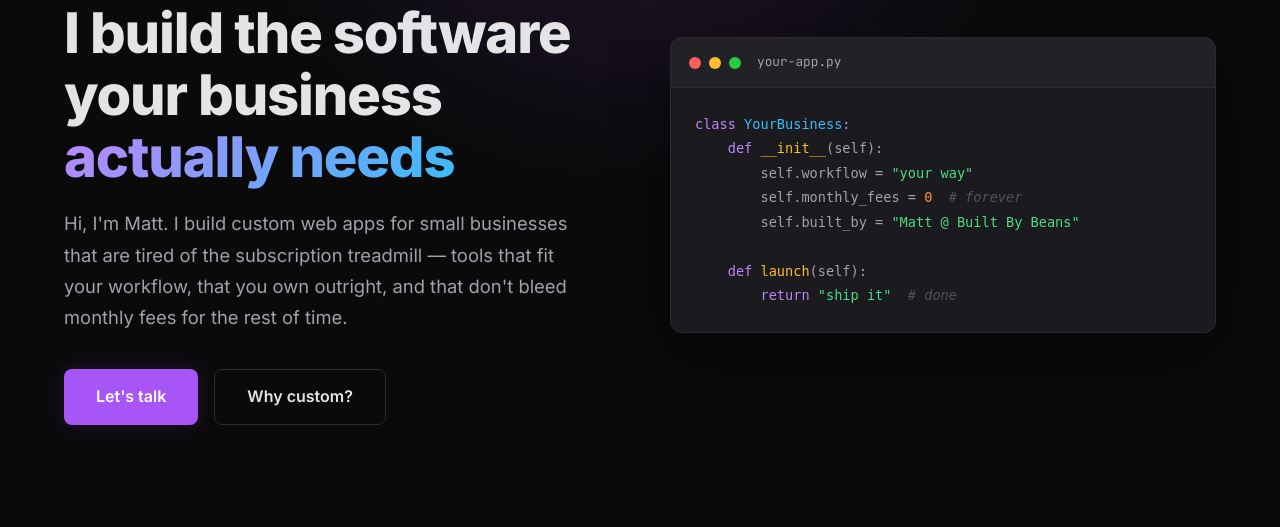
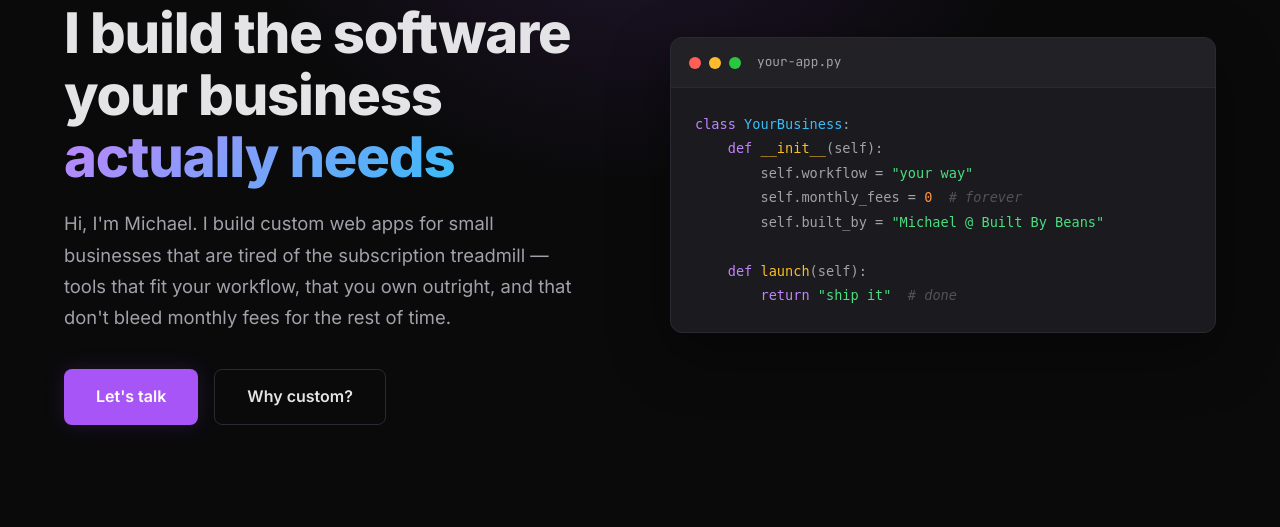
Before and after one commit to BuiltByBean/Built-By-Bean-Website, a Flask app: page / in a window 1280 px wide. Shown: the part 215-742 px from the top of the page. Run offline with Flask 3, Linux system fonts and the light colour scheme; some libraries are stand-ins or nearby versions.

Commit message:
Fix name in hero: Matt -> Michael

```diff
--- a/templates/index.html
+++ b/templates/index.html
@@ -45,7 +45,7 @@
             <div class="hero-content">
                 <div class="hero-badge">Handbuilt web apps</div>
                 <h1>I build the software<br>your business <span class="text-gradient">actually needs</span></h1>
-                <p class="hero-subtitle">Hi, I'm Matt. I build custom web apps for small businesses that are tired of the subscription treadmill — tools that fit your workflow, that you own outright, and that don't bleed monthly fees for the rest of time.</p>
+                <p class="hero-subtitle">Hi, I'm Michael. I build custom web apps for small businesses that are tired of the subscription treadmill — tools that fit your workflow, that you own outright, and that don't bleed monthly fees for the rest of time.</p>
                 <div class="hero-actions">
                     <a href="#contact" class="btn btn-primary btn-lg">Let's talk</a>
                     <a href="#why-custom" class="btn btn-outline btn-lg">Why custom?</a>
@@ -63,7 +63,7 @@
     <span class="code-keyword">def</span> <span class="code-func">__init__</span>(self):
         self.workflow = <span class="code-string">"your way"</span>
         self.monthly_fees = <span class="code-num">0</span>  <span class="code-comment"># forever</span>
-        self.built_by = <span class="code-string">"Matt @ Built By Beans"</span>
+        self.built_by = <span class="code-string">"Michael @ Built By Beans"</span>
 
     <span class="code-keyword">def</span> <span class="code-func">launch</span>(self):
         <span class="code-keyword">return</span> <span class="code-string">"ship it"</span>  <span class="code-comment"># done</span></code></pre>
```
